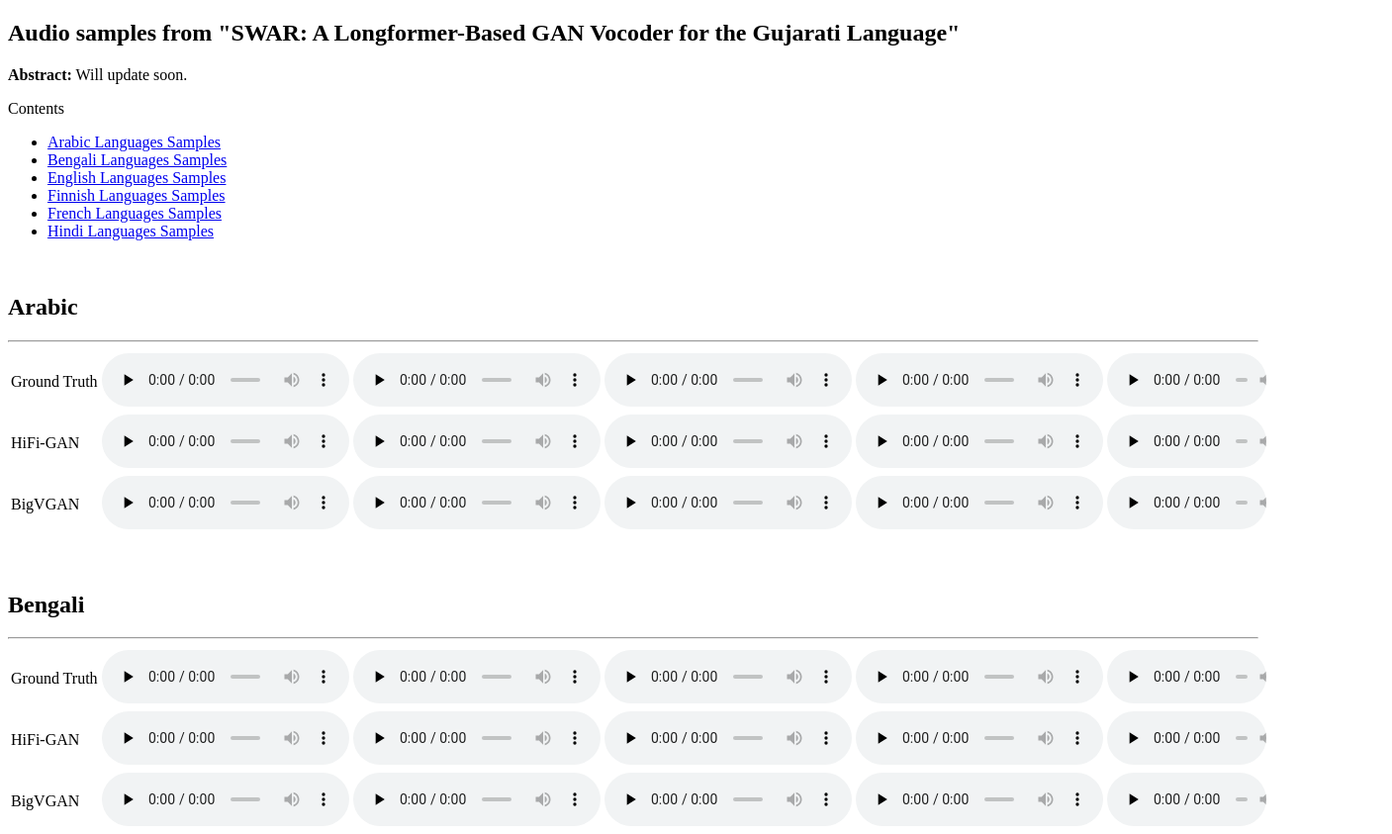
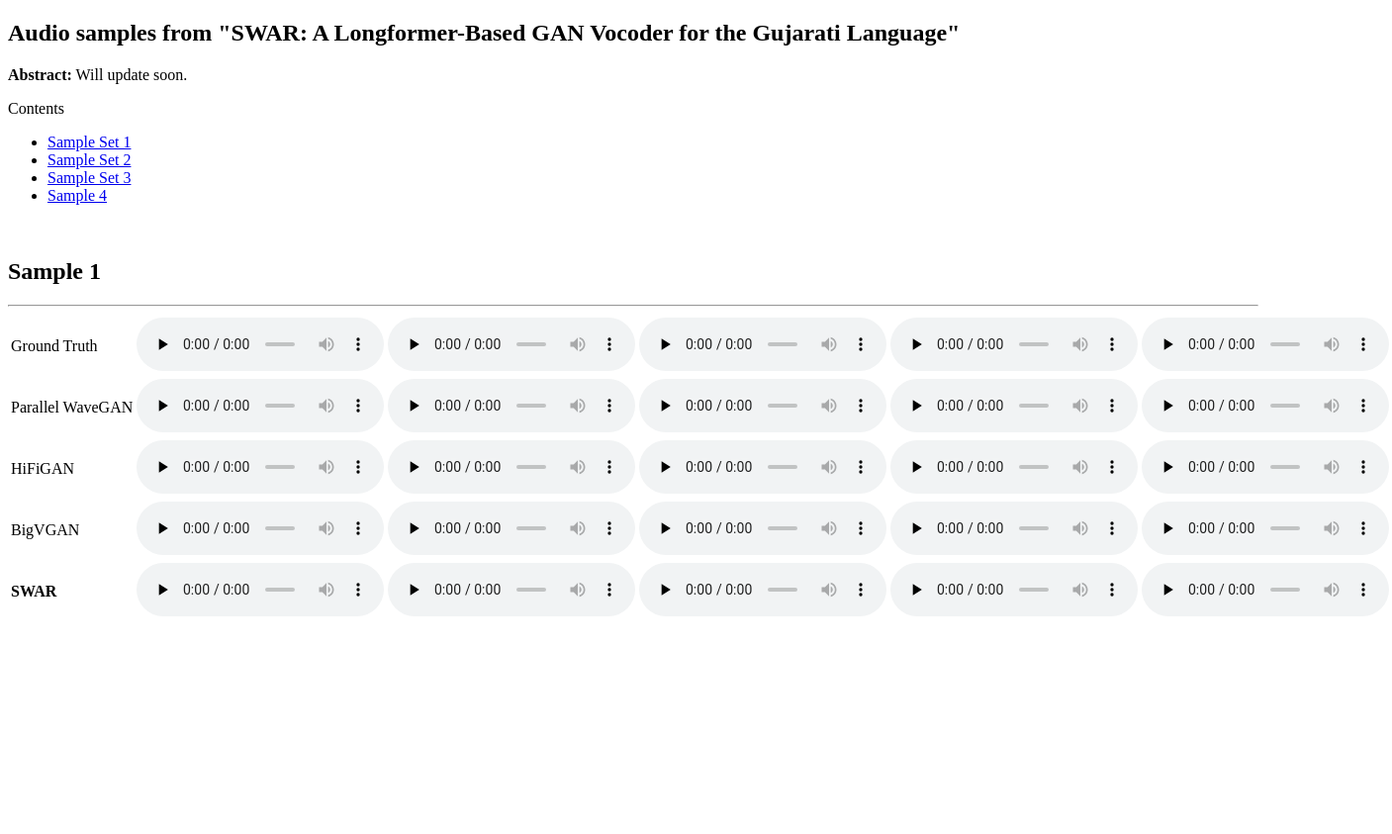
Before and after one commit to iamshreeji-copy1/SWAR_HINDI_NEURAL_VOCODER, a plain HTML site: page index.html in a window 1280 px wide. Shown: the top 843 px of the page at 99% size, 1407 px wide, since content can reach past the window. After the commit the page ends 800 px from the top, so only its background shows below. Drawn offline with Linux system fonts and the light colour scheme.

Commit message:
Update index.html

```diff
--- a/index.html
+++ b/index.html
@@ -34,12 +34,12 @@
     <p class="toc_title">Contents</p>
     <div id="toc_container">
     <ul>
-      <li><a href="#ss">Arabic Languages Samples</a></li>
-    <li><a href="#be">Bengali Languages Samples</a></li>
-     <li><a href="#en">English Languages Samples</a></li>
-     <li><a href="#fi">Finnish Languages Samples</a></li>
-     <li><a href="#fr">French Languages Samples</a></li>
-     <li><a href="#hi">Hindi Languages Samples</a></li>
+      <li><a href="#ss1">Sample Set 1</a></li>
+    <li><a href="#ss2">Sample Set 2</a></li>
+     <li><a href="#ss3">Sample Set 3</a></li>
+     <li><a href="#ss4">Sample 4</a></li>
+<!--      <li><a href="#ss5">Sample 5</a></li>
+     <li><a href="#ss6">Sample 6</a></li> -->
 <!--       <li><a href="#ms">Unseen Speakers (VCTK Dataset)</a></li>
       <li><a href="#e2e">End-to-end Speech Synthesis (LJ Speech Dataset)</a></li>
       <li><a href="#as">Ablation Studies (LJ Speech Dataset)</a></li> -->
@@ -49,7 +49,7 @@
     <p>&nbsp;</p>
 
     <div>
-      <a name="ss"><h2>Arabic</h2></a>
+      <a name="ss1"><h2>Sample 1</h2></a>
       <hr>
       <table>
         <tbody>
@@ -62,7 +62,7 @@
           <td><audio controls="" preload="none"><source src="samples/ss/Samples_V1/Original_Arabic/arabic_5.wav"></audio></td>
         </tr>
         <tr>
-          <td nowrap>HiFi-GAN
+          <td nowrap>Parallel WaveGAN
           <td><audio controls="" preload="none"><source src="XXXXXX"></audio></td>
           <td><audio controls="" preload="none"><source src="XXXXXX"></audio></td>
           <td><audio controls="" preload="none"><source src="XXXXXX"></audio></td>
@@ -70,6 +70,15 @@
           <td><audio controls="" preload="none"><source src="XXXXXX"></audio></td>
         </tr>
         <tr>
+          <td nowrap>HiFiGAN
+          <td><audio controls="" preload="none"><source src="samples/ss/Samples_V1/Df_arabic/arabic_1_bigvgan.wav"></audio></td>
+          <td><audio controls="" preload="none"><source src="samples/ss/Samples_V1/Df_arabic/arabic_2_bigvgan.wav"></audio></td>
+          <td><audio controls="" preload="none"><source src="samples/ss/Samples_V1/Df_arabic/arabic_3_bigvgan.wav"></audio></td>
+          <td><audio controls="" preload="none"><source src="samples/ss/Samples_V1/Df_arabic/arabic_4_bigvgan.wav"></audio></td>
+          <td><audio controls="" preload="none"><source src="samples/ss/Samples_V1/Df_arabic/arabic_5_bigvgan.wav"></audio></td>
+        </tr>
+
+                    <tr>
           <td nowrap>BigVGAN
           <td><audio controls="" preload="none"><source src="samples/ss/Samples_V1/Df_arabic/arabic_1_bigvgan.wav"></audio></td>
           <td><audio controls="" preload="none"><source src="samples/ss/Samples_V1/Df_arabic/arabic_2_bigvgan.wav"></audio></td>
@@ -78,12 +87,20 @@
           <td><audio controls="" preload="none"><source src="samples/ss/Samples_V1/Df_arabic/arabic_5_bigvgan.wav"></audio></td>
         </tr>
 
+                                <tr>
+          <td nowrap><b>SWAR</b>
+          <td><audio controls="" preload="none"><source src="samples/ss/Samples_V1/Df_arabic/arabic_1_bigvgan.wav"></audio></td>
+          <td><audio controls="" preload="none"><source src="samples/ss/Samples_V1/Df_arabic/arabic_2_bigvgan.wav"></audio></td>
+          <td><audio controls="" preload="none"><source src="samples/ss/Samples_V1/Df_arabic/arabic_3_bigvgan.wav"></audio></td>
+          <td><audio controls="" preload="none"><source src="samples/ss/Samples_V1/Df_arabic/arabic_4_bigvgan.wav"></audio></td>
+          <td><audio controls="" preload="none"><source src="samples/ss/Samples_V1/Df_arabic/arabic_5_bigvgan.wav"></audio></td>
+        </tr>
         </tbody>
       </table>
     </div>
     <br><br>
 
-
+<!--
         <div>
       <a name="be"><h2>Bengali</h2></a>
       <hr>
@@ -269,7 +286,7 @@
     </div>
     <br><br>
 
-
+ -->
 
 <!--     <div>
       <a name="ms"><h2>Unseen Speakers (VCTK Dataset)</h2></a>
```
